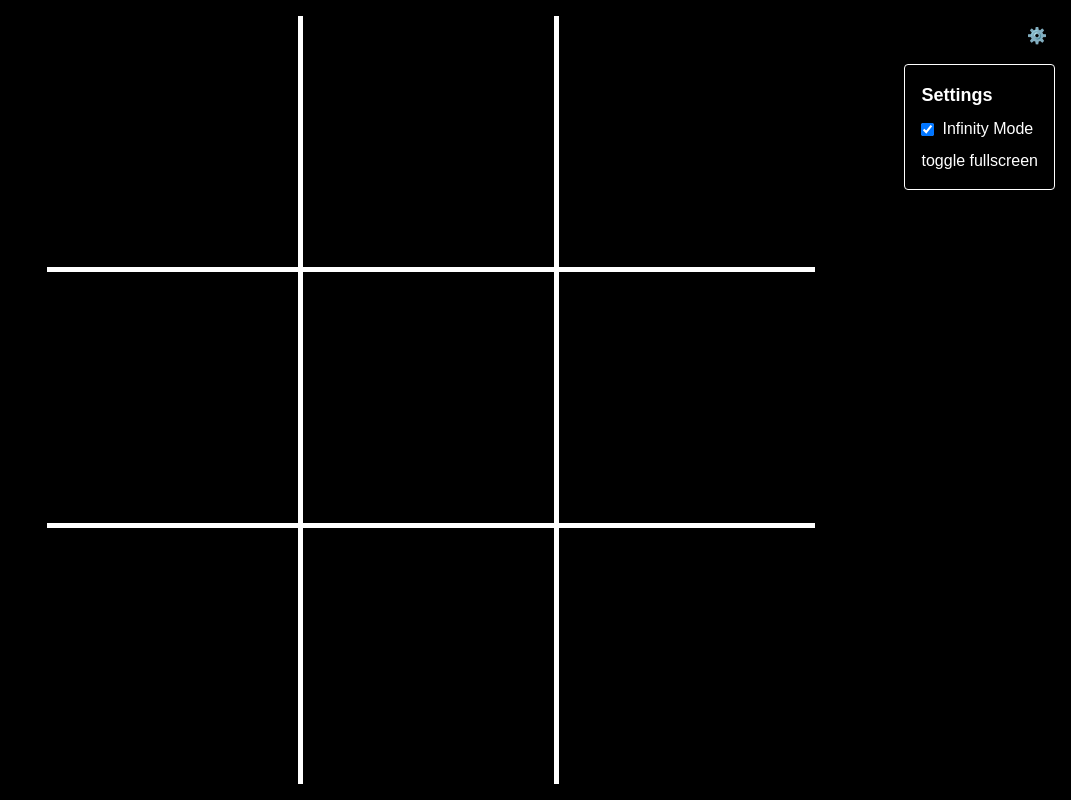
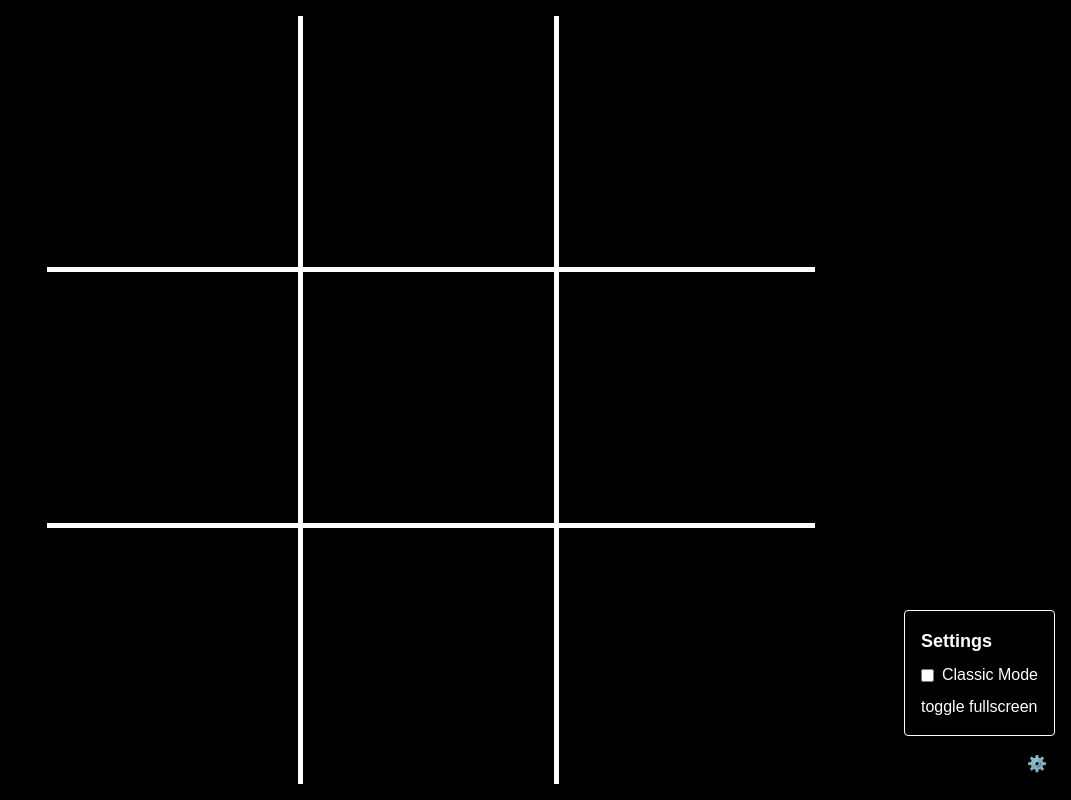
Before and after one commit to fleidloff/tic-tac-toe, a Next.js app: page / in a window 1280 px wide. Both pictures are taken after a click on the button "⚙️". Shown: the whole page, without its empty margins (209-1280 px from the left). Built offline with nearby package versions, Linux system fonts and the light colour scheme.

Commit message:
settings overlay to close settings

```diff
--- a/src/app/page.tsx
+++ b/src/app/page.tsx
@@ -1,30 +1,13 @@
 "use client";
 
 import TicTacToeGame from "@/features/tictactoe/Game";
-import SettingsPanel from "@/features/tictactoe/SettingsPanel";
-import { useSettingsStore } from "@/stores/useSettingsStore";
-import { useState } from "react";
+import Settings from "@/features/tictactoe/Settings";
 
 export default function Home() {
-  const [showSettings, setShowSettings] = useState(false);
-  const { settings, updateSetting } = useSettingsStore();
-
   return (
     <main className="w-screen h-screen flex items-center justify-center bg-black">
       <TicTacToeGame />
-
-      <button
-        className="absolute top-4 right-4 p-2 bg-black"
-        onClick={() => setShowSettings((prev) => !prev)}
-      >
-        ⚙️
-      </button>
-
-      {showSettings && (
-        <div className="absolute top-16 right-4 z-50">
-          <SettingsPanel settings={settings} updateSetting={updateSetting} />
-        </div>
-      )}
+      <Settings />
     </main>
   );
 }
--- a/src/features/tictactoe/Game.tsx
+++ b/src/features/tictactoe/Game.tsx
@@ -3,9 +3,6 @@
 import Board from "@/components/layout/Board";
 import GameView from "@/components/layout/GameView";
 import useGameLogic from "@/hooks/useGameLogic";
-import { useSettingsStore } from "@/stores/useSettingsStore";
-import { Cell } from "@/types/Cell";
-import { useState } from "react";
 
 export default function TicTacToeGame() {
   const { cells, onCellClick } = useGameLogic();
--- /dev/null
+++ b/src/features/tictactoe/Settings.tsx
@@ -0,0 +1,34 @@
+"use client";
+
+import SettingsPanel from "@/features/tictactoe/SettingsPanel";
+import { useSettingsStore } from "@/stores/useSettingsStore";
+import { useState } from "react";
+
+export default function Settings() {
+  const [showSettings, setShowSettings] = useState(false);
+  const { settings, updateSetting } = useSettingsStore();
+
+  return (
+    <>
+      <button
+        className="absolute bottom-4 right-4 p-2 bg-black"
+        onClick={() => setShowSettings((prev) => !prev)}
+      >
+        ⚙️
+      </button>
+
+      {showSettings && (
+        <div className="fixed inset-0 z-40">
+          <div
+            className="absolute inset-0 bg-transparent"
+            onClick={() => setShowSettings(false)}
+          />
+
+          <div className="absolute bottom-16 right-4 z-50">
+            <SettingsPanel settings={settings} updateSetting={updateSetting} />
+          </div>
+        </div>
+      )}
+    </>
+  );
+}
--- a/src/features/tictactoe/SettingsPanel.tsx
+++ b/src/features/tictactoe/SettingsPanel.tsx
@@ -14,11 +14,11 @@ export default function SettingsPanel({
       <label className="flex items-center space-x-2">
         <input
           type="checkbox"
-          checked={settings.infinityMode}
-          onChange={() => updateSetting("infinityMode", !settings.infinityMode)}
+          checked={settings.classicMode}
+          onChange={() => updateSetting("classicMode", !settings.classicMode)}
           className="form-checkbox"
         />
-        <span>Infinity Mode</span>
+        <span>Classic Mode</span>
       </label>
 
       <button onClick={toggleFullscreen}>toggle fullscreen</button>
--- a/src/hooks/useGameLogic.ts
+++ b/src/hooks/useGameLogic.ts
@@ -16,7 +16,7 @@ export default function useGameLogic() {
   const [finished, setFinished] = useState(false);
   const [cellClicks, setCellClicks] = useState<number[]>([]);
   const { settings } = useSettingsStore();
-  const { infinityMode: infinity } = settings;
+  const { classicMode } = settings;
 
   const onCellClick = (cell: number) => {
     if (finished) {
@@ -38,7 +38,9 @@ export default function useGameLogic() {
       setFinished(true);
     }
 
-    if (infinity && !winningRow) {
+    if (classicMode || winningRow) {
+      setCells(newCells);
+    } else {
       const { newCells: fadedCells, newCellClicks } = fadeOldItem(
         cell,
         newCells,
@@ -46,8 +48,6 @@ export default function useGameLogic() {
       );
       setCellClicks(newCellClicks);
       setCells(fadedCells);
-    } else {
-      setCells(newCells);
     }
   };
 
--- a/src/stores/useSettingsStore.ts
+++ b/src/stores/useSettingsStore.ts
@@ -1,9 +1,5 @@
 import { create } from "zustand";
 import { persist } from "zustand/middleware";
-
-type Settings = {
-  infinityMode: boolean;
-};
 
 type SettingsState = {
   settings: Settings;
@@ -17,7 +13,7 @@ export const useSettingsStore = create<SettingsState>()(
   persist(
     (set) => ({
       settings: {
-        infinityMode: true,
+        classicMode: false,
       },
       updateSetting: (setting, value) =>
         set((state) => ({
--- a/src/types/Settings.ts
+++ b/src/types/Settings.ts
@@ -1,3 +1,3 @@
 type Settings = {
-  infinityMode: boolean;
+  classicMode: boolean;
 };
```
